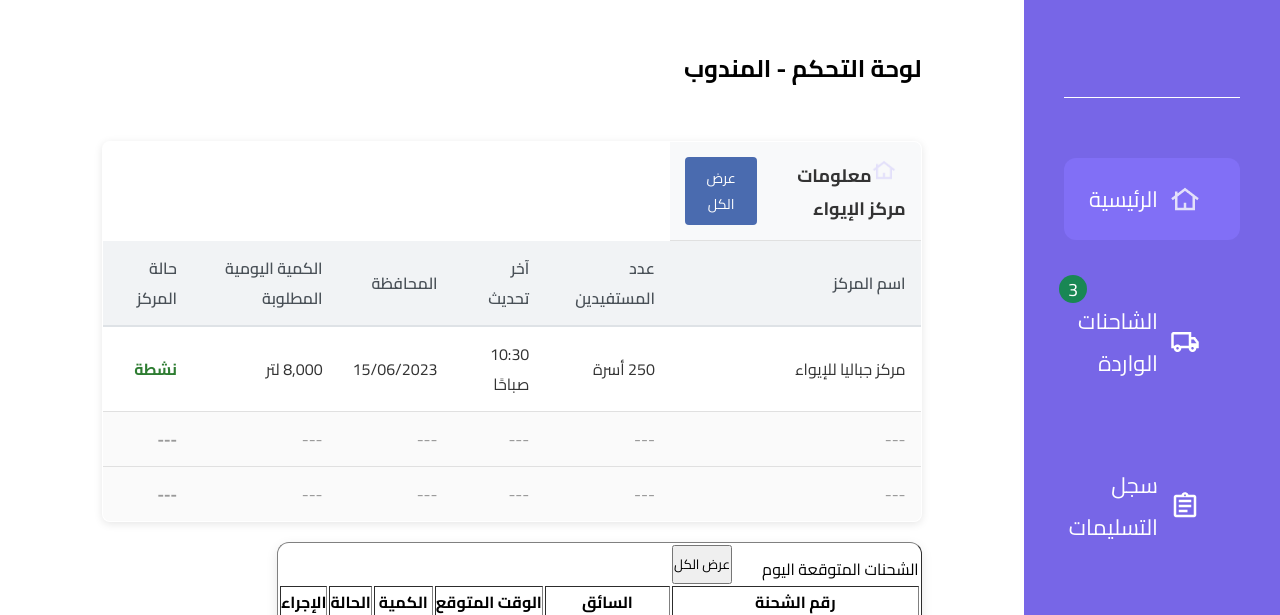
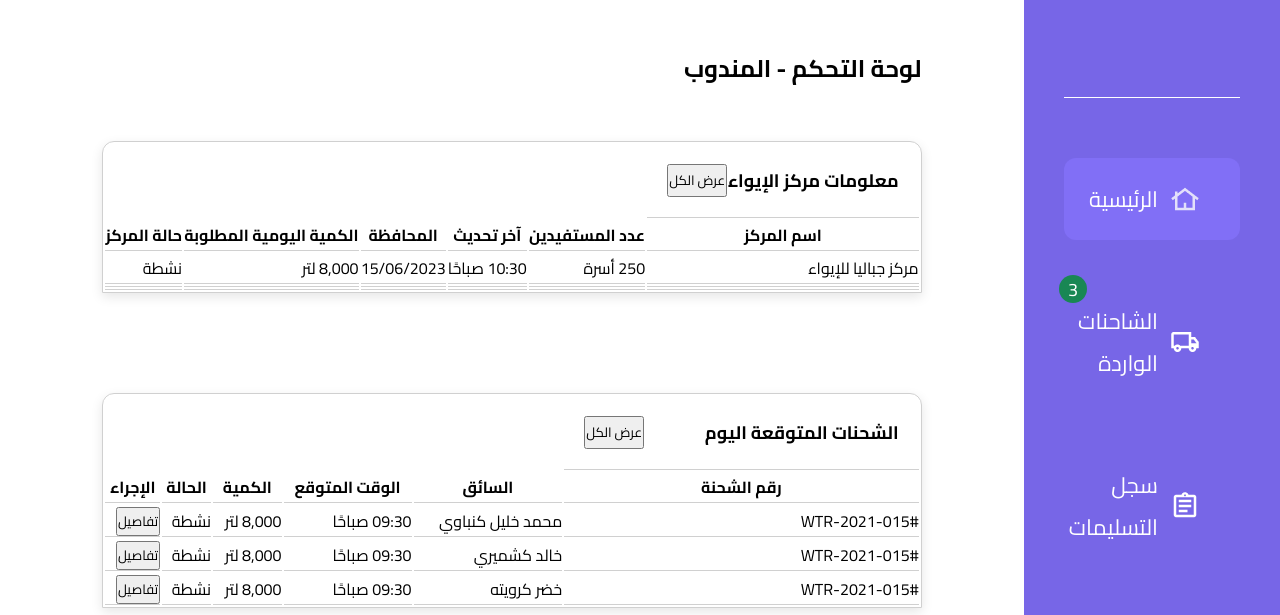
Before and after one commit to izzeddinayyad/sqyya, a plain HTML site: page delegateDashboard.html in a window 1280 px wide. Shown: the part 185-800 px from the top of the page. Drawn offline with Linux system fonts and the light colour scheme.

Commit message:
start with delegate dashboard

```diff
--- a/css/delegateDashboard.css
+++ b/css/delegateDashboard.css
@@ -1,67 +1,83 @@
 /* General styles */
-*,body{
+*,
+body {
   padding: 0;
   margin: 0;
   box-sizing: border-box;
-    font-family:  "Cairo", sans-serif;
+  font-family: "Cairo", sans-serif;
 }
-.container-full{
+.container-full {
   width: 100%;
 }
-.container{
-    width:80%;
+.container {
+  width: 80%;
   margin: 0 auto;
 }
-.flex{
+.flex {
   display: flex;
 }
-.flex-column{
+.flex-column {
   flex-direction: column;
 }
 
-.space-between{
+.space-between {
   justify-content: space-between;
 }
-.justify-content-center{
+.justify-content-center {
   justify-content: center;
 }
-a{
+a {
   text-decoration: none;
 }
-table{
+table {
   box-shadow: 0 4px 12px rgba(0, 0, 0, 0.1);
-    border-radius: 12px 12px 0px 0px ;
+  border-radius: 12px 12px 0px 0px;
   overflow: hidden;
+  border: 1px solid #D0D0D0;
+  margin: 50px 0;
+  width: 100%;
 }
-ul{
+table , th , td ,caption{
+  border-bottom: 1px solid #D0D0D0;
+  /* width: auto; */
+}
+caption{
+  padding: 20px;
+  width: 100%;
+}
+caption span{
+  font-weight: bold;
+  font-size: 18px;
+}
+ul {
   list-style: none;
 }
 
-.mt-70{
+.mt-70 {
   margin-top: 70px !important;
 }
 /* ==================side bar section===================== */
-.sidebar{
-    background: #7766E7;
-    height: 100vh;
+.sidebar {
+  background: #7766e7;
+  height: auto;
   width: 20%;
   padding: 30px 40px;
 }
-.header-side{
-    padding-bottom:100px ;
+.header-side {
+  padding-bottom: 100px;
   border-bottom: 1px #ffffff solid;
   width: auto;
 }
-.header-side h2{
+.header-side h2 {
   font-size: 18px;
   color: #bdb8ea;
   margin-right: 65px;
   font-weight: 400;
 }
-.nav-menu{
+.nav-menu {
   margin-top: 40px;
 }
-.nav-menu li{
+.nav-menu li {
   padding: 20px 40px;
   align-items: center;
   cursor: pointer;
@@ -69,23 +85,22 @@ ul{
   position: relative;
   transition: all 0.3s;
 }
-.nav-menu li:hover{
+.nav-menu li:hover {
   background: #816ff6;
   border-radius: 12px;
-
 }
-.nav-menu li img{
+.nav-menu li img {
   margin-left: 12px;
 }
 .nav-menu li a {
   color: #ffffff;
   font-size: 22px;
 }
-.nav-menu li.active{
+.nav-menu li.active {
   background: #816ff6;
   border-radius: 12px;
 }
-.notification-box{
+.notification-box {
   position: absolute;
   top: -5px;
   left: -5px;
@@ -100,30 +115,29 @@ ul{
 
 /* ==================content section===================== */
 /* ==================header===================== */
-.main-content{
+.main-content {
   width: 80%;
-
 }
-.main-content  .head{
-    padding: 40px 0px ;
+.main-content .head {
+  padding: 40px 0px;
   border-bottom: 1px solid #bdb8ea;
 }
 .main-content .head div {
   align-items: start;
 }
-.main-content .head div div{
+.main-content .head div div {
   padding: 10px;
 }
-.main-content .head div div.notification{
+.main-content .head div div.notification {
   position: relative;
   display: flex;
   align-items: center;
 }
-.main-content .head div div.notification span{
+.main-content .head div div.notification span {
   position: absolute;
   top: 5px;
   right: 10px;
-    background-color: #00CEC9;
+  background-color: #00cec9;
   color: white;
   border-radius: 50%;
   width: 18px;
@@ -135,109 +149,15 @@ ul{
   font-weight: bold;
   z-index: 1;
 }
-.main-content .head div div.notification .notification-icon{
+.main-content .head div div.notification .notification-icon {
   width: 35px;
   height: 35px;
 }
-.main-content .head div div.name-jop-title .user-name{
+.main-content .head div div.name-jop-title .user-name {
   font-weight: bold;
   font-size: 16px;
 }
 /* ==================tables===================== */
-
-.dashboard-tables h2{
-    /* font-size: 20px; */
-    margin-bottom: 30px;
-}
-
-/* ================== Shelter Table Styles ==================== */
-.shelter {
-    width: 100%;
-    margin: 20px 0;
-    font-family: 'Arial', sans-serif;
-    direction: rtl; /* Right-to-left for Arabic */
-}
-
-.shelter table {
-    width: 100%;
-    border-collapse: collapse;
-    border: 1px solid #2D3436;
-    border-radius: 8px;
-    overflow: hidden;
-    box-shadow: 0 2px 8px rgba(0, 0, 0, 0.1);
-}
-
-.shelter caption {
-    padding: 15px;
-    background-color: #f8f9fa;
-    font-size: 18px;
-    font-weight: bold;
-    color: #333;
-    text-align: right;
-    display: flex;
-    justify-content: space-between;
-    align-items: end;
-    border-bottom: 1px solid #e0e0e0;
-}
-
-.shelter caption img {
-    width: 24px;
-    height: 24px;
-    margin-right: 10px;
+table{
 
 }
-
-.shelter caption button {
-    background-color: #4a6baf;
-    color: white;
-    border: none;
-    padding: 8px 15px;
-    border-radius: 4px;
-    cursor: pointer;
-    font-size: 14px;
-    transition: background-color 0.3s;
-}
-
-.shelter caption button:hover {
-    background-color: #3a5a9f;
-}
-
-.shelter th {
-    background-color: #f1f3f5;
-    padding: 12px 15px;
-    text-align: right;
-    font-weight: 600;
-    color: #495057;
-    border-bottom: 2px solid #dee2e6;
-}
-
-.shelter td {
-    padding: 12px 15px;
-    text-align: right;
-    border-bottom: 1px solid #e0e0e0;
-    color: #333;
-}
-
-.shelter tr:last-child td {
-    border-bottom: none;
-}
-
-.shelter tr:hover {
-    background-color: #f8f9fa;
-}
-
-  /* Status indicator */
-.shelter td:last-child {
-    font-weight: bold;
-    color: #2e7d32; /* Green for active status */
-}
-
-  /* Empty rows styling */
-  .shelter tr td:empty {
-    background-color: #fafafa;
-}
-
-.shelter tr td:empty::after {
-    content: "---";
-    color: #999;
-}
--- a/delegateDashboard.html
+++ b/delegateDashboard.html
@@ -63,7 +63,7 @@
                <div class="shelter">
                 <table>
                   <thead>
-                    <caption class="flex space-between"><span><img src="images/dashbordIcons/cottage.png" alt="cottage">معلومات مركز الإيواء</span><button>عرض الكل</button></caption>
+                    <caption class="flex space-between"><span class="flex space-between">معلومات مركز الإيواء</span><button>عرض الكل</button></caption>
 
                     <th>اسم المركز</th>
                     <th>عدد المستفيدين</th>
@@ -102,9 +102,9 @@
                </div>
                <!-- daily trucks -->
                 <div class="daily-trucks">
-                  <table border="1">
+                  <table>
                     <thead>
-                    <caption class="flex space-between"><span>الشحنات المتوقعة اليوم<img src="images/dashbordIcons/local_shipping.png" alt="local_shipping"></span><button>عرض الكل</button></caption>
+                    <caption class="flex space-between"><span>الشحنات المتوقعة اليوم</span><button>عرض الكل</button></caption>
 
                       <th>رقم الشحنة</th>
                       <th>السائق</th>
@@ -119,7 +119,7 @@
                         <td>محمد خليل كنباوي</td>
                         <td>09:30 صباحًا</td>
                         <td>8,000 لتر</td>
-                        <td>نشطة</td>
+                        <td><span class="status-badge status-active">نشطة</span></td>
                         <td><button>تفاصيل</button></td>
                       </tr>
                       <tr>
@@ -127,7 +127,7 @@
                         <td>خالد كشميري</td>
                         <td>09:30 صباحًا</td>
                         <td>8,000 لتر</td>
-                        <td>نشطة</td>
+                        <td><span class="status-badge status-active">نشطة</span></td>
                         <td><button>تفاصيل</button></td>
                       </tr>
                       <tr>
@@ -135,7 +135,7 @@
                         <td>خضر كرويته</td>
                         <td>09:30 صباحًا</td>
                         <td>8,000 لتر</td>
-                        <td>نشطة</td>
+                        <td><span class="status-badge status-active">نشطة</span></td>
                         <td><button>تفاصيل</button></td>
                       </tr>
                     </tbody>
@@ -143,9 +143,9 @@
                 </div>
                 <!-- history records -->
                  <div class="history-records">
-                  <table border="1">
+                  <table>
                     <thead>
-                    <caption class="flex space-between"><span>الشحنات المتوقعة اليوم<img src="images/dashbordIcons/history.png" alt="history-records"></span><button>عرض الكل</button></caption>
+                    <caption class="flex space-between"><span>الشحنات المتوقعة اليوم</span><button>عرض الكل</button></caption>
 
                       <th>رقم الشحنة</th>
                       <th>السائق</th>
@@ -160,7 +160,7 @@
                         <td>محمد خليل كنباوي</td>
                         <td>15/06/2023</td>
                         <td>8,000 لتر</td>
-                        <td>تم التسليم</td>
+                        <td><span class="status-badge status-active">نشطة</span></td>
                         <td><button>عرض التوقيع</button></td>
                       </tr>
                       <tr>
@@ -168,7 +168,7 @@
                         <td>خالد كشميري</td>
                         <td>15/06/2023</td>
                         <td>8,000 لتر</td>
-                        <td>تم التسليم</td>
+                        <td><span class="status-badge status-delivered">تم التسليم</span></td>
                         <td><button>عرض التوقيع</button></td>
                       </tr>
                       <tr>
@@ -176,7 +176,7 @@
                         <td>خضر كرويته</td>
                         <td>15/06/2023</td>
                         <td>8,000 لتر</td>
-                        <td>ملغاه</td>
+                        <td><span class="status-badge status-cancelled">ملغاه</span></td>
                         <td><button>تفاصيل</button></td>
                       </tr>
                     </tbody>
```
Lines whose indentation alone changed are shown as unchanged.
